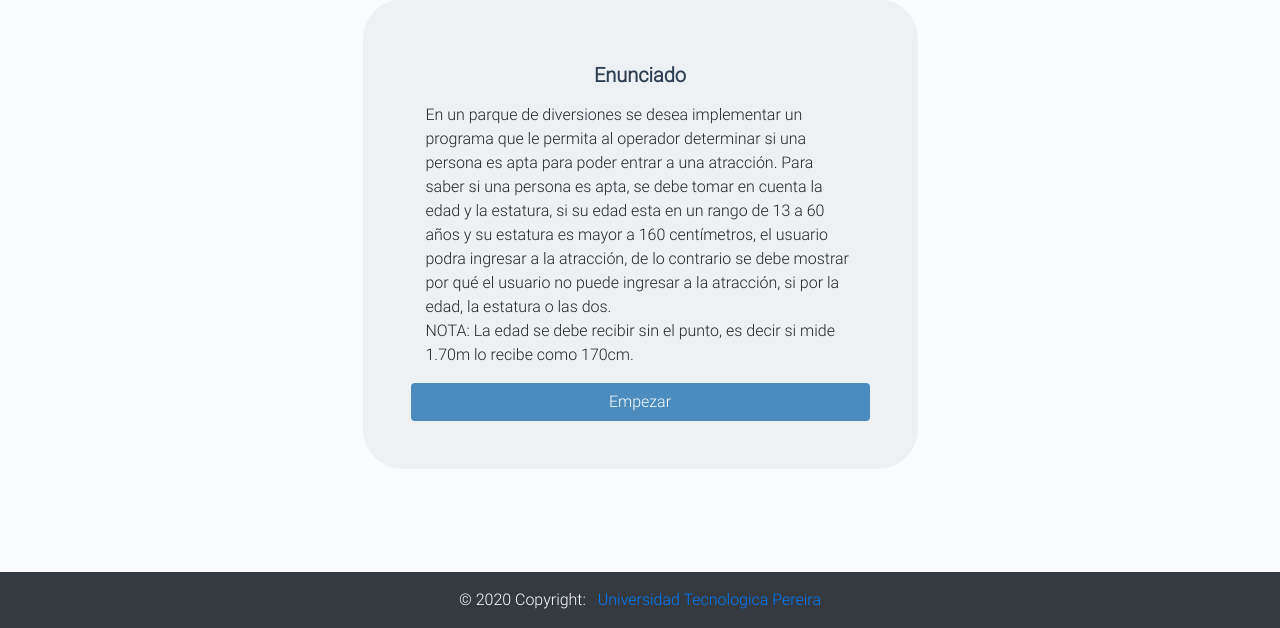
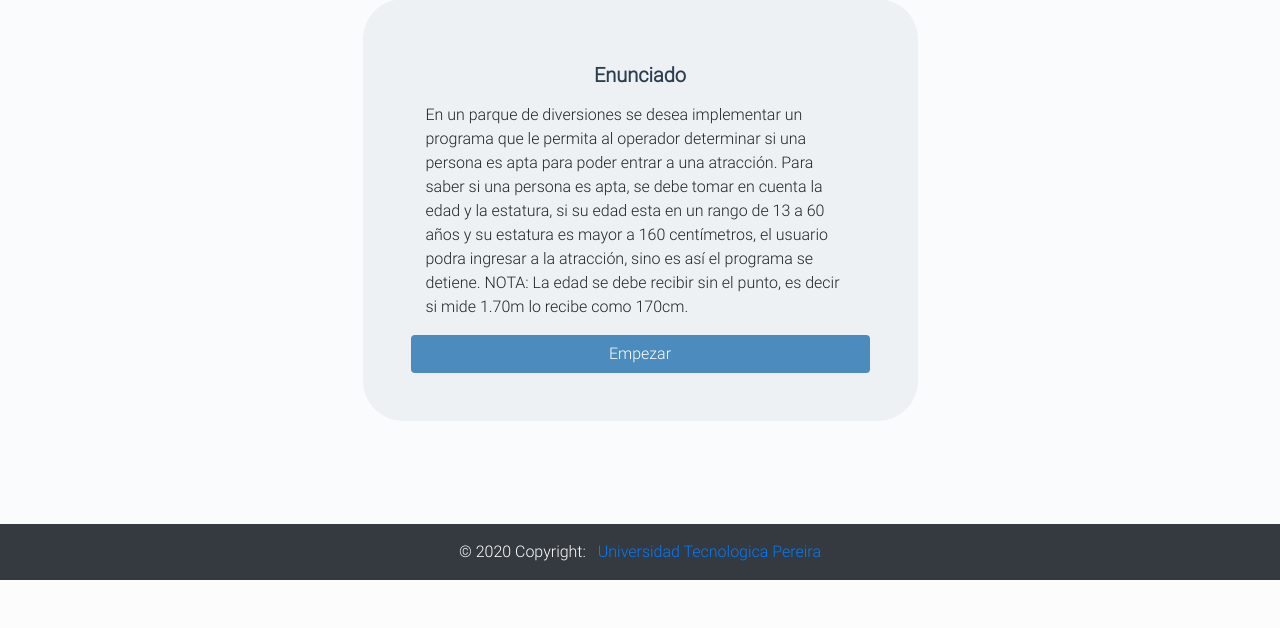
Before and after one commit to juanpabloperez98/python-basado-proyectos, a Django app: template templates/teoria/moduls/estructuras_seleccion/cif/ejemplosif/ejemplo3.html in a window 1280 px wide. Shown: the part 243-871 px from the top of the page. After the commit the page ends 823 px from the top, so only its background shows below. Run offline with Django 3.2, Linux system fonts and the light colour scheme; the template is opened without the code that fills it, so the values that code supplies are empty; some libraries are stand-ins or nearby versions.

Commit message:
Ejemplos volumen 2

```diff
--- a/static/js/if/ejemplo2.js
+++ b/static/js/if/ejemplo2.js
@@ -9,13 +9,9 @@
         var dato1 = lista_datos[0],
             dato2 = 0
         if(dato1 >= 10){
-            document.getElementById('salida').innerHTML = "El helado fue vendido."
             dato2 = dato1 - 10
-            document.getElementById('salida').innerHTML = "Le sobran " + dato2.toString() + " pesos."
-        }else{
-            document.getElementById('salida').innerHTML = "Dinero insuficiente."
+            document.getElementById('salida').innerHTML = "El heledo fue vendido, le sobran " + dato2.toString() + " pesos."
         }
-
     }
 
     explicacion = () => { /* La función */
--- a/static/js/if/ejemplo3.js
+++ b/static/js/if/ejemplo3.js
@@ -0,0 +1,78 @@
+(function(){
+    // Variables globales
+    var num_inputs = 2,
+        i = 0,
+        lista_datos = []
+
+    // Salida
+    salida = ()=>{
+        var dato1 = lista_datos[0],
+            dato2 = lista_datos[1]
+        if(dato1>=13 && dato1<=60 && dato2>160 ){
+            document.getElementById('salida').innerHTML = "El usuario puede ingresar a la atracción."
+        }
+
+    }
+
+    explicacion = () => { /* La función */
+        document.getElementById('explicacion').setAttribute('class','col-lg-5 mt-3 mx-auto bg-light')
+        document.getElementById('explicar').removeEventListener('click',explicacion)
+        document.getElementById('explicar').setAttribute('class','desactivate')
+        document.getElementById('reiniciar').setAttribute('class','btn botonBlue')
+    }
+
+    // Comprobar datos
+    comprobar_dato = () => {
+        var form = 'dato-'+i.toString() /* Cojo el formulario */
+            parent = 'parent-'+i.toString()
+            dato = document.getElementById(form).value
+        if (dato && !isNaN(dato)){
+            dato = parseInt(dato)
+            lista_datos.push(dato)
+            document.getElementById(form).parentNode.setAttribute('class','desactivate')
+            if(i != num_inputs){
+                document.getElementById(parent).setAttribute('class','form-group')
+
+            }
+        }else{
+            i--
+            alertify.error('Debe ingresar un valor para continuar')
+        }
+    }
+
+    // Siguiente
+    siguiente = () => {
+        i ++
+
+        comprobar_dato()
+
+        if(i == num_inputs){
+            document.getElementById('seguir').removeEventListener('click',siguiente) /* Desacrivar evento */
+            document.getElementById('seguir').setAttribute('class','desactivate') /* Ocultar boton */
+            document.getElementById('output').setAttribute('class','container code mt-2') /* Mostrar salida */
+            document.getElementById('date').setAttribute('class','desactivate') /* Desactivamos */
+            document.getElementById('explicar').setAttribute('class','btn botonBlue') /* Mostrar boton explicar */
+            document.getElementById('explicar').addEventListener('click',explicacion) /* COgemos el elemento le agregamos la función click */
+            salida()
+        }
+
+    }
+
+    // Ejecutar
+    ejecutar = () => { /* La función */
+        document.getElementById('ejecutar').removeEventListener('click',ejecutar) /* Eliminamos evento */
+        document.getElementById('ejecutar').setAttribute('class','desactivate') /* Ocultamos boton */
+        document.getElementById('seguir').setAttribute('class','btn botonBlue') /* Ocultamos boton */
+        document.getElementById('seguir').addEventListener('click',siguiente) /* Agregamos evento */
+        document.getElementById('date').setAttribute('class','container code mt-2')
+    }
+    document.getElementById('ejecutar').addEventListener('click',ejecutar) /* COgemos el elemento le agregamos la función click */
+
+    // Empezar
+    empezar = () => {
+        document.getElementById('enunciado').setAttribute("class","desactivate")
+        document.getElementById('codigo').setAttribute("class","container row mx-auto mt-5")
+    }
+    document.getElementById('start').addEventListener('click',empezar)
+    alert("Buca es marica.")
+}())
--- a/templates/teoria/moduls/estructuras_seleccion/cif/ejemplosif/ejemplo2.html
+++ b/templates/teoria/moduls/estructuras_seleccion/cif/ejemplosif/ejemplo2.html
@@ -66,8 +66,6 @@ Condición if - ejemplo 2
 <span id="3"><span class="pr-n mr-3">3</span>   print("El helado fue vendido.")</span>
 <span id="3"><span class="pr-n mr-3">4</span>   devueltas = dinero - 10</span>
 <span id="3"><span class="pr-n mr-3">5</span>   print("Le sobran ", devueltas, "pesos.")</span>
-<span id="3"><span class="pr-n mr-3">6</span>else:</span>
-<span id="3"><span class="pr-n mr-3">7</span>   print("Dinero insuficiente.")</span>
         </code>
       </pre>
         </div>
@@ -110,8 +108,6 @@ Condición if - ejemplo 2
 <span id=""><span class="pr-n mr-3">3</span>De ser asi, se imprime un mensaje confirmando la venta.</span>
 <span id=""><span class="pr-n mr-3">4</span>Al dinero ingresado se le restan los 10 pesos que cuesta el helado.</span>
 <span id=""><span class="pr-n mr-3">5</span>Se imprime el valor de las devueltas que tendrá el usuario.</span>
-<span id=""><span class="pr-n mr-3">6</span>Si no se cumple la condición anterior, el programa va a la opción por defecto.</span>
-<span id=""><span class="pr-n mr-3">7</span>Se imprime un mensaje de error.</span>
         </code>
       </pre>
         </div>
--- a/templates/teoria/moduls/estructuras_seleccion/cif/ejemplosif/ejemplo3.html
+++ b/templates/teoria/moduls/estructuras_seleccion/cif/ejemplosif/ejemplo3.html
@@ -48,8 +48,7 @@ Condición if - ejemplo 3
                 determinar si una persona es apta para poder entrar a una atracción. Para saber si una
                 persona es apta, se debe tomar en cuenta la edad y la estatura, si su edad esta en un
                 rango de 13 a 60 años y su estatura es mayor a 160 centímetros, el usuario podra ingresar a la
-                atracción, de lo contrario se debe mostrar por qué el usuario no puede ingresar a la atracción,
-                si por la edad, la estatura o las dos.<br>
+                atracción, sino es así el programa se detiene.
                 NOTA: La edad se debe recibir sin el punto, es decir si mide 1.70m lo recibe como 170cm.
             </p>
         </div>
@@ -64,33 +63,22 @@ Condición if - ejemplo 3
         <div class="container code text-justify mt-2">
             <pre>
         <code class="language-python">
-<span id="1"><span class="pr-n mr-3">1</span>edad = int(input("Ingrese la edad: "))</span>
-<span id="2"><span class="pr-n mr-3">2</span>estatura 0 int(input("Ingrese la estatura: "))</span>
-<span id="3"><span class="pr-n mr-3">3</span>if estatura>=160 and edad>=13 and edad<=60:</span>
-<span id="3"><span class="pr-n mr-3">4</span>   print("El usuario puede ingresar a la atracción")</span>
-<span id="3"><span class="pr-n mr-3">5</span>else:</span>
-<span id="3"><span class="pr-n mr-3">6</span>   if edad<</span>
-<span id="3"><span class="pr-n mr-3">7</span></span>
-<span id="3"><span class="pr-n mr-3">8</span></span>
-<span id="3"><span class="pr-n mr-3">9</span></span>
-<span id="3"><span class="pr-n mr-3">10</span></span>
-<span id="3"><span class="pr-n mr-3">11</span></span>
-<span id="3"><span class="pr-n mr-3">12</span></span>
-<span id="3"><span class="pr-n mr-3">13</span></span>
-<span id="3"><span class="pr-n mr-3">14</span></span>
-<span id="3"><span class="pr-n mr-3">15</span></span>
-<span id="3"><span class="pr-n mr-3">16</span></span>
+<span id="1"><span class="pr-n mr-3">1</span>edad=0, estatura=0</span>
+<span id="1"><span class="pr-n mr-3">2</span>edad = int(input("Ingrese la edad: "))</span>
+<span id="2"><span class="pr-n mr-3">3</span>estatura = int(input("Ingrese la estatura: "))</span>
+<span id="3"><span class="pr-n mr-3">4</span>if estatura>=160 and edad>=13 and edad<=60:</span>
+<span id="3"><span class="pr-n mr-3">5</span>   print("El usuario puede ingresar a la atracción.")</span>
         </code>
-      </pre>
+            </pre>
         </div>
         <!-- Datos -->
         <div class="container code mt-2 desactivate" id="date">
             <form class="mt-3">
                 <div class="form-group">
-                    <input type="text" class="form-control" id="dato-1" placeholder="Ingrese numero inicio:">
+                    <input type="text" class="form-control" id="dato-1" placeholder="Ingrese la edad:">
                 </div>
                 <div class="form-group desactivate" id="parent-1">
-                    <input type="text" class="form-control" id="dato-2" placeholder="Ingrese numero fin:">
+                    <input type="text" class="form-control" id="dato-2" placeholder="Ingrese la estatura:">
                 </div>
             </form>
         </div>
@@ -120,11 +108,13 @@ Condición if - ejemplo 3
         <div class="container code text-justify mt-2">
             <pre>
         <code class="language-python">
-<span id=""><span class="pr-n mr-3">1</span>Declaramos una variable llamada "numero" y la igualamos al valor que ingreso el usuario.</span>
-<span id=""><span class="pr-n mr-3">2</span>Utilizamos el operador *= para multiplicar "numero" por 2.</span>
-<span id=""><span class="pr-n mr-3">3</span>Imprimimos el doble del "numero".</span>
+<span id=""><span class="pr-n mr-3">1</span>Se declaran las variables que se van a utilizar.</span>
+<span id=""><span class="pr-n mr-3">2</span>Se pide al usuario que ingrese la edad por teclado.</span>
+<span id=""><span class="pr-n mr-3">3</span>Se pide al usuario que ingrese la estatura por teclado.</span>
+<span id=""><span class="pr-n mr-3">4</span>Se compara si mide más de 160cm y si está en el rango de edad determinado.</span>
+<span id=""><span class="pr-n mr-3">5</span>De ser así se confirma al operador si puede entarr, de no ser así, se termina el programa.</span>
         </code>
-      </pre>
+            </pre>
         </div>
     </div>
 </div>
```
